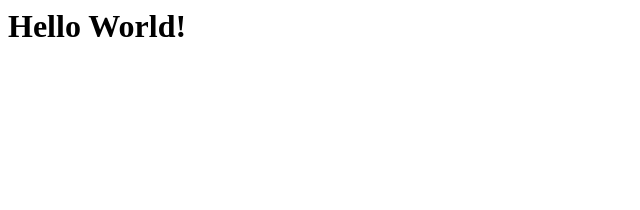
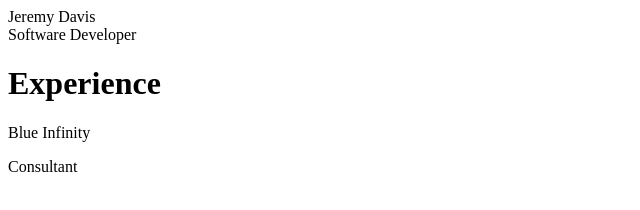
Before and after one commit to illiptic/illiptic.github.io, a plain HTML site: page index.html in a window 1280 px wide. Shown: the whole page, without its empty margins (0-640 px from the left). Drawn offline with Linux system fonts and the light colour scheme.

Commit message:
html structure

```diff
--- a/index.html
+++ b/index.html
@@ -5,6 +5,20 @@
 </head>
 
 <body>
-	<h1>Hello World!</h1>
+	<header>
+		<div class="title">Jeremy Davis</div>
+		<div class="subtitle">Software Developer</div>
+	</header>
+	<div class="content">
+		<div class="block">
+			<h1>Experience</h1>
+			<span class="employer">Blue Infinity</span>
+			<p></p>
+			<span class="role">Consultant</span>
+			<p></p>
+		</div>
+	</div>
+	<div class="sidebar">
+	</div>
 </body>
 </html>
```
